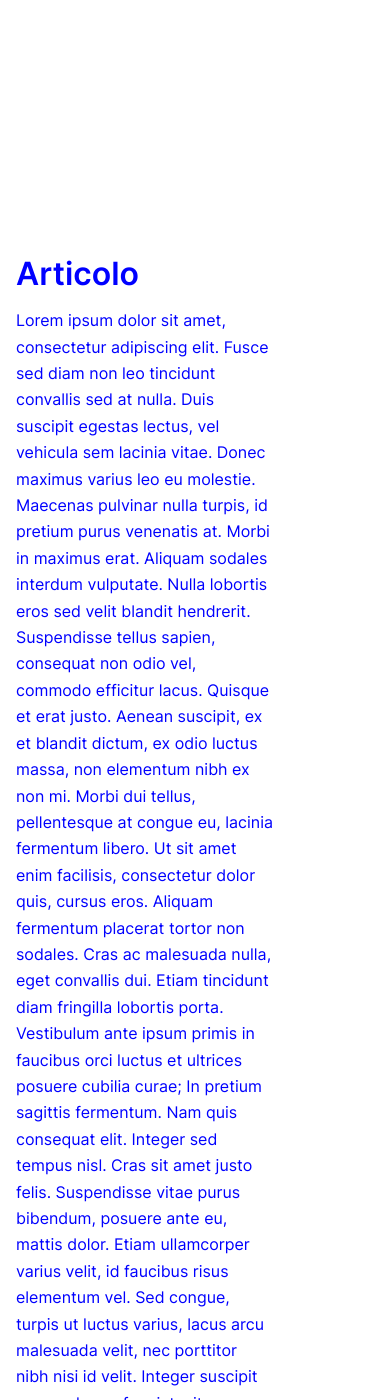
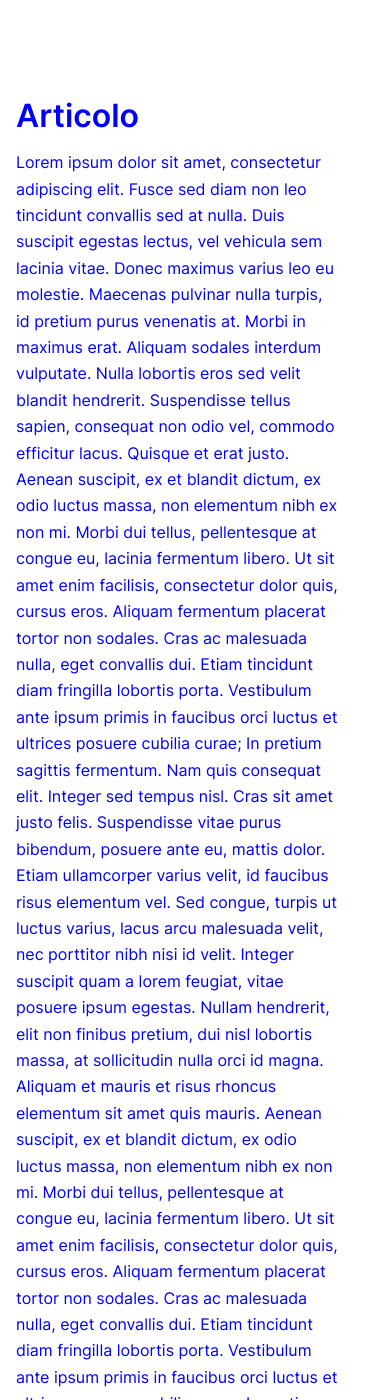
Before and after one commit to stefaniaderi/alperpetuocrepuscolo, a Jekyll site: the page built from index.html, in a window 390 px wide and 1400 px high. Built offline with Jekyll 4.4.1, drawn with Linux system fonts in a browser that asks for light colours.

Commit message:
Update main.css

```diff
--- a/css/main.css
+++ b/css/main.css
@@ -266,14 +266,22 @@
   background-repeat: no-repeat;
   transform: rotate(180deg);
   right: var(--padding);
+}
 
-@media  screen and (max-width: 800px){
-  :root{
+@media screen and (max-width: 800px){
+    :root{
     --header-height:50px;
-    --header-open:100%;}
+    --header-open:100%;
+	}
     .header{
     	height: var(--header-height);
     }
-    h1{
-    	font-size:2rem;
+    .header h1{
+    	font-size:1rem !important;
+    	font-weight: 500;
+
     }
+   .grid p{
+   	grid-column: 1 / 8;
+   }
+}
```
